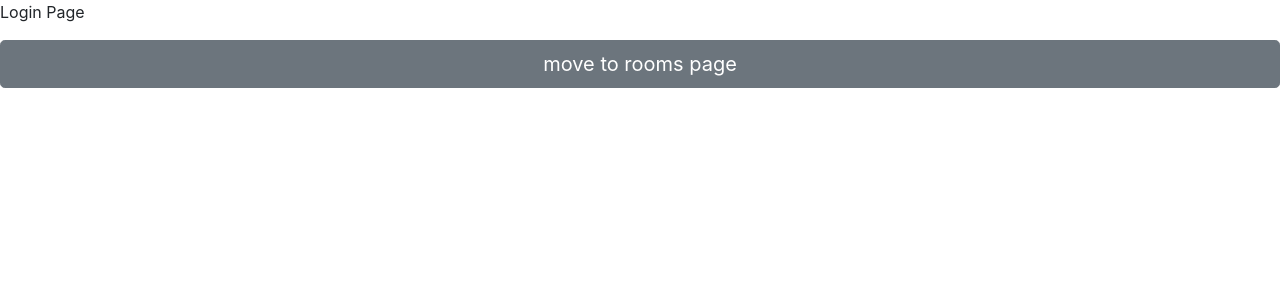
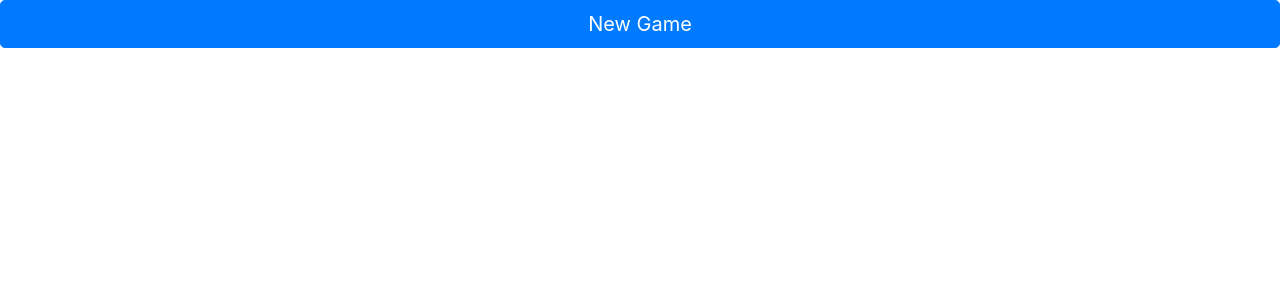
Before and after one commit to duyoji/oni-on-cheese, a React (Create React App) app: page / in a window 1280 px wide. Before the commit this address led to /login. Shown: the top 300 px of the page. Built offline with nearby package versions, Linux system fonts and the light colour scheme.

Commit message:
added new game button

```diff
--- a/src/components/App.jsx
+++ b/src/components/App.jsx
@@ -1,13 +1,14 @@
 import React, { Component } from 'react';
 import { Link, Route, Redirect } from 'react-router-dom';
 import { Button } from 'reactstrap';
+import Top from './Top';
 
 class App extends Component {
   render() {
     return (
       <div className="App">
-        <Route exact={true} path="/" component={TopPage} />
-        <Route exact={true} path="/login" component={LoginPage} />
+        <Route exact={true} path="/" component={Top} />
+        {/* <Route exact={true} path="/login" component={LoginPage} /> */}
         <Route exact={true} path="/rooms" component={RoomsPage} />
         <Route exact={true} path="/map" component={MapPage} />
       </div>
--- /dev/null
+++ b/src/components/Top.jsx
@@ -0,0 +1,12 @@
+import React, { Component } from 'react';
+import { Button } from 'reactstrap';
+
+class Top extends Component {
+  render() {
+    return (
+      <Button color="primary" size="lg" block>New Game</Button>
+    );
+  }
+}
+
+export default Top;
```
